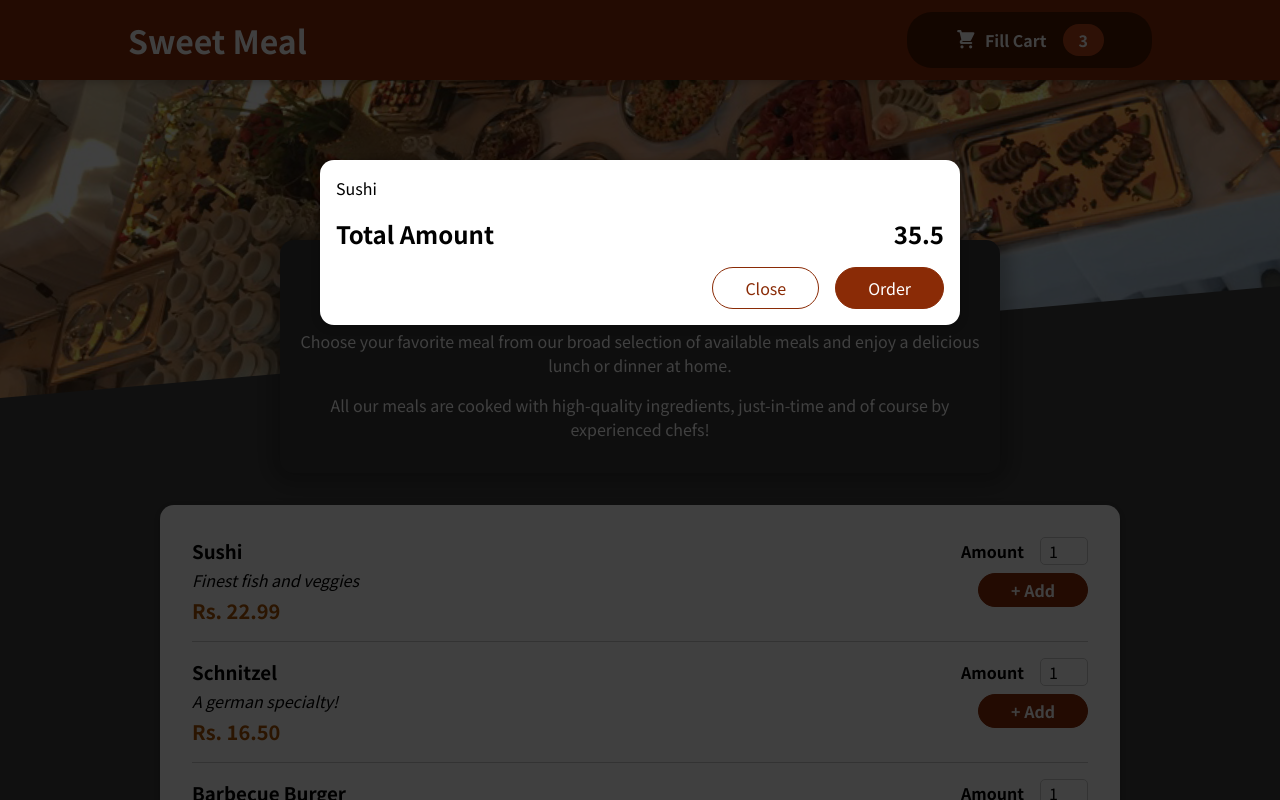
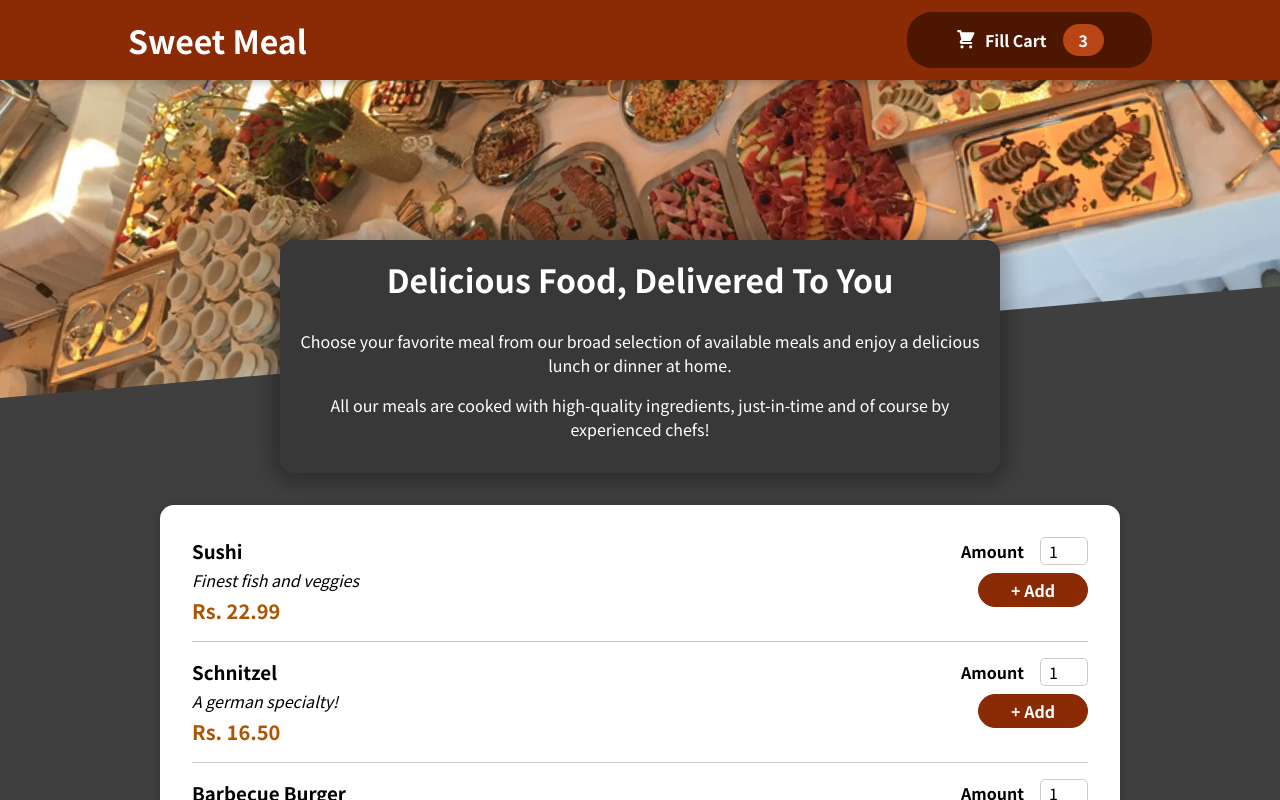
Before and after one commit to Abhijeet02A/food-order-app, a React (Create React App) app: page / in a window 1280 px wide. Shown: the top 800 px of the page. Built offline with nearby package versions, Linux system fonts and the light colour scheme.

Commit message:
hide cart with close and backdrop click

```diff
--- a/src/App.js
+++ b/src/App.js
@@ -1,13 +1,22 @@
-import React from "react";
+import React , {useState} from "react";
 import Header from "./components/Layout/Header";
 import Meals from "./components/Meals/Meals";
 import Cart from './components/Cart/Cart';
 
 function App() {
+  const [isCartShown, setIsCartShown] = useState(false);
+
+  const setCartShownHandler = () => {
+    setIsCartShown(true);
+  }
+
+  const setHideCardHandler = () => {
+    setIsCartShown(false);
+  }
   return (
     <React.Fragment>
-      <Cart />
-      <Header />
+      {isCartShown && <Cart onCartClose={setHideCardHandler} />}
+      <Header onCartClick={setCartShownHandler} />
        <main>
         <Meals />
        </main>
--- a/src/components/Cart/Cart.js
+++ b/src/components/Cart/Cart.js
@@ -4,15 +4,15 @@ const Cart = props => {
     const cartItemList = (<ul className={classes['cart-items']}>{
         [{id:'c1', name:'Sushi', amount: 2, price:13.99}].map(item => <li>{item.name}</li>)
         }</ul>);
-    return <Modal>
+    return <Modal onCartClose={props.onCartClose}>
         {cartItemList}
         <div className={classes.total}>
             <span>Total Amount</span>
             <span>35.5</span>
         </div>
         <div className={classes.actions}>
-            <button className={classes['button--alt']}>Close</button>
-            <button className={classes.button}>Order</button>
+            <button className={classes['button--alt']} onClick={props.onCartClose}>Close</button>
+            <button className={classes.button} >Order</button>
         </div>
         </Modal>
 }
--- a/src/components/Layout/Header.js
+++ b/src/components/Layout/Header.js
@@ -9,7 +9,7 @@ const Header = (props) => {
         <React.Fragment>
             <header className={classes.header}>
                 <h1>Sweet Meal</h1>
-                <HeaderCartButton />
+                <HeaderCartButton onCartClick={props.onCartClick} />
             </header>
             <div className={classes['main-image']}>
                 <img src={MealsImage} alt="food is here!" />
--- a/src/components/Layout/HeaderCartButton.js
+++ b/src/components/Layout/HeaderCartButton.js
@@ -3,7 +3,7 @@ import CartIcon from "../Cart/CartIcon";
 import classes from './HeaderCartButton.module.css';
 
 const HeaderCartButton = props => {
-    return <button className={classes.button}>
+    return <button className={classes.button} onClick={props.onCartClick}>
         <span className={classes.icon}>
             <CartIcon />
         </span>
--- a/src/components/UI/Modal.js
+++ b/src/components/UI/Modal.js
@@ -2,7 +2,7 @@ import { Fragment } from "react";
 import  ReactDOM  from "react-dom";
 import classes from './Modal.module.css';
 const Backdrop = props => {
-    return <div className={classes.backdrop} />
+    return <div className={classes.backdrop} onClick={props.onCartClose} />
 };
 
 const ModalOverlay = props => {
@@ -15,7 +15,7 @@ const ModalOverlay = props => {
 
 const Modal = props => {
     return  <Fragment>
-        {ReactDOM.createPortal(<Backdrop />, portalElement)}
+        {ReactDOM.createPortal(<Backdrop onCartClose={props.onCartClose} />, portalElement)}
         {ReactDOM.createPortal(<ModalOverlay>{props.children}</ModalOverlay>, portalElement)}
     </Fragment>
 }
```
